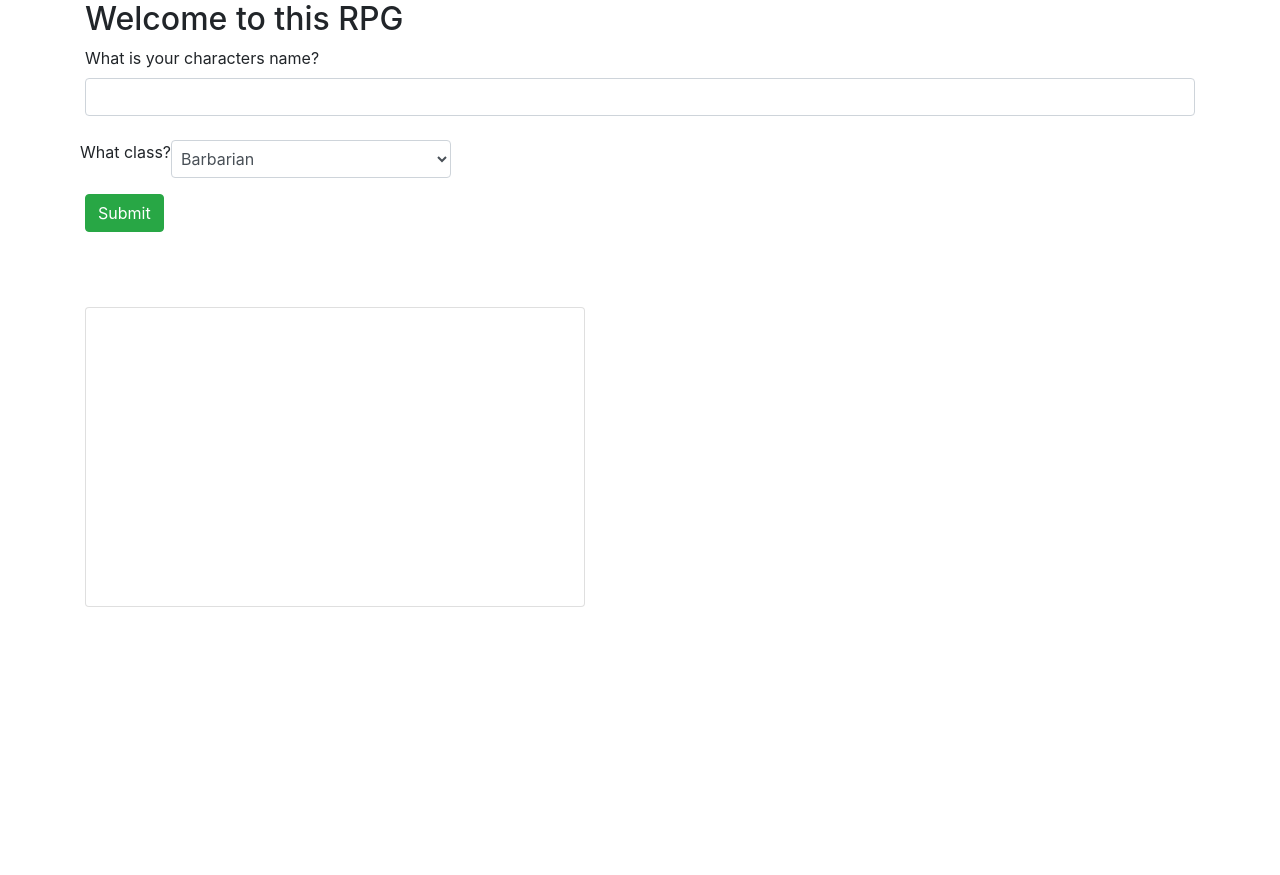
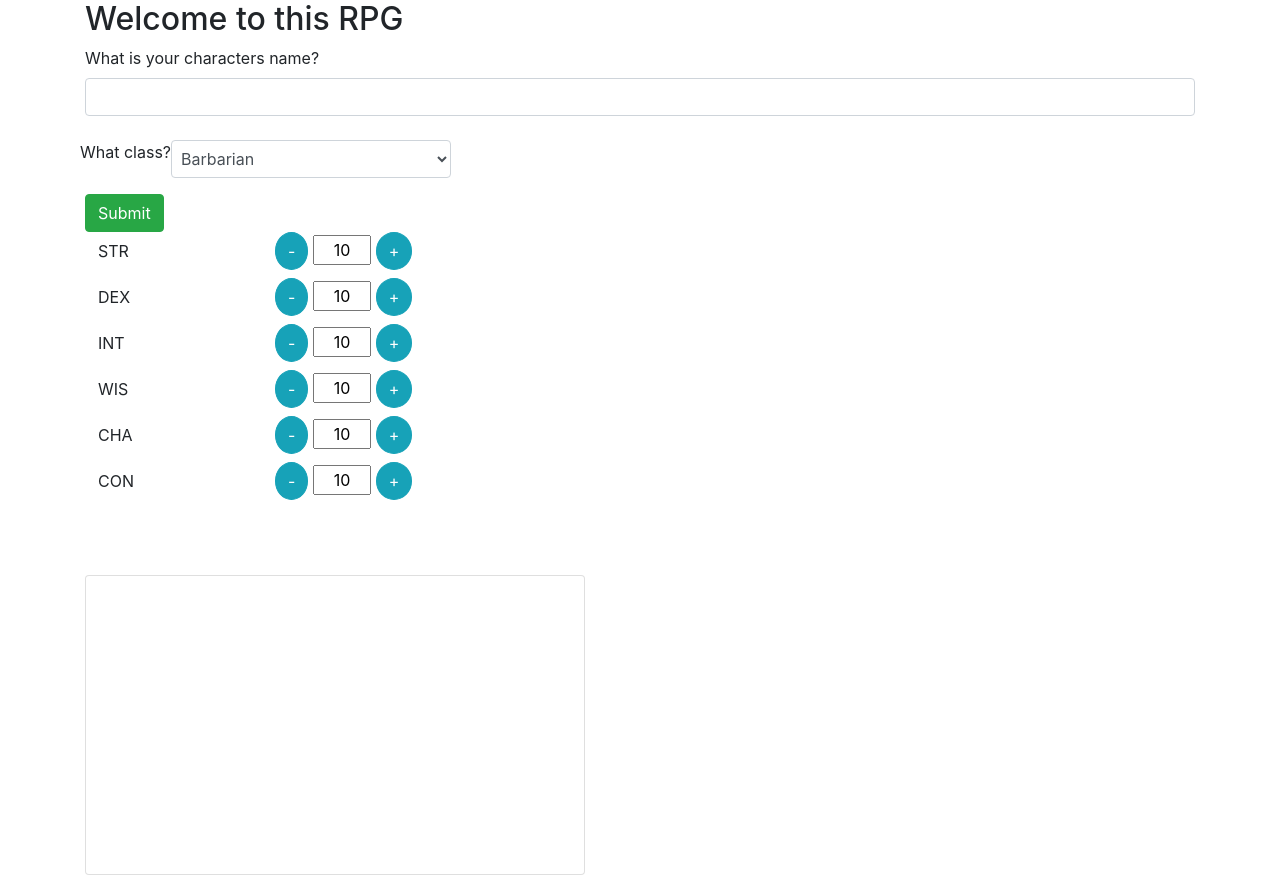
Before and after one commit to mmanchee/jsDnD, a website built with webpack: page src/index.html in a window 1280 px wide. Before the commit the page ends 800 px from the top, so only its background shows below. Built offline with nearby package versions, Linux system fonts and the light colour scheme.

Commit message:
add html and js buttons, add popovers to stats text

```diff
--- a/src/css/styles.css
+++ b/src/css/styles.css
@@ -34,3 +34,11 @@
 #message-board {
   margin: 5%;
 }
+
+.stat-plus {
+  border-radius: 50%;
+}
+
+.stat-minus {
+  border-radius: 50%;
+}
--- a/src/index.html
+++ b/src/index.html
@@ -35,6 +35,50 @@
           </div>
         </div>
         <button type="submit" class="btn btn-success">Submit</button>
+      </form>
+      <form >
+        <div class="row">
+          <div class="col-2">
+            <a tabindex="0" class="btn mb-2" data-toggle="popover" data-trigger="focus" title="Strength" data-content="Effects your chance to hit and damage total">STR</a><br>
+            <a tabindex="0" class="btn mb-2" data-toggle="popover" data-trigger="focus" title="Dexterity" data-content="Effects your ability to dodge from an enemy">DEX</a><br>
+            <a tabindex="0" class="btn mb-2" data-toggle="popover" data-trigger="focus" title="Intelligence" data-content="Effects your ability to think under pressure">INT</a><br>
+            <a tabindex="0" class="btn mb-2" data-toggle="popover" data-trigger="focus" title="Wisdom" data-content="Effects your ability to avoid enemies">WIS</a><br>
+            <a tabindex="0" class="btn mb-2" data-toggle="popover" data-trigger="focus" title="Charisma" data-content="Effects your bardering skills at the store">CHA</a><br>
+            <a tabindex="0" class="btn" data-toggle="popover" data-trigger="focus" title="Constitution" data-content="Effects your health bonus">CON</a><br>
+          </div>
+          <div class="col-4">
+            <div class="mb-2">
+              <button type='button' class='btn btn-info stat-minus' field='strength'>-</button>
+              <input type='text' name='strength' value='10' class='col-2 text-center'>
+              <button type='button' class='btn btn-info stat-plus' field='strength'>+</button>
+            </div>
+            <div class="mt-2 mb-2">
+              <button type='button' class='btn btn-info stat-minus' field='dexterity'>-</button>
+              <input type='text' name='dexterity' value='10' class='col-2 text-center'>
+              <button type='button' class='btn btn-info stat-plus' field='dexterity'>+</button>
+            </div>
+            <div class="mt-2 mb-2">
+              <button type='button' class='btn btn-info stat-minus' field='intelligence'>-</button>
+              <input type='text' name='intelligence' value='10' class='col-2 text-center'>
+              <button type='button' class='btn btn-info stat-plus' field='intelligence'>+</button>
+            </div>
+            <div class="mt-2 mb-2">
+              <button type='button' class='btn btn-info stat-minus' field='wisdom'>-</button>
+              <input type='text' name='wisdom' value='10' class='col-2 text-center'>
+              <button type='button' class='btn btn-info stat-plus' field='wisdom'>+</button>
+            </div>
+            <div class="mt-2 mb-2">
+              <button type='button' class='btn btn-info stat-minus' field='charisma'>-</button>
+              <input type='text' name='charisma' value='10' class='col-2 text-center'>
+              <button type='button' class='btn btn-info stat-plus' field='charisma'>+</button>
+            </div>
+            <div class="mt-2">
+              <button type='button' class='btn btn-info stat-minus' field='constitution'>-</button>
+              <input type='text' name='constitution' value='10' class='col-2 text-center'>
+              <button type='button' class='btn btn-info stat-plus' field='constitution'>+</button>
+            </div>
+          </div>
+        </div>
       </form>
       <!-- <form id="character-points">
         <div class="card">
--- a/src/js/main.js
+++ b/src/js/main.js
@@ -33,6 +33,34 @@ function displayStats(battle) {
   return endBattle;
 }
 
+function charStatListeners() {
+  $('.stat-plus').click(function(event) {
+    event.preventDefault();
+    let fieldName = $(this).attr('field');
+    let currentVal = parseInt($(`input[name=${fieldName}]`).val());
+    if (!isNaN(currentVal) && currentVal >= 8) {
+      $(`input[name=${fieldName}]`).val(currentVal + 1);
+    } else {
+      $(`input[name=${fieldName}]`).val(8);
+    }
+  });
+  $(".stat-minus").click(function(event) {
+    event.preventDefault();
+    let fieldName = $(this).attr('field');
+    let currentVal = parseInt($(`input[name=${fieldName}]`).val());
+    if (!isNaN(currentVal) && currentVal > 8) {
+      $(`input[name=${fieldName}]`).val(currentVal - 1);
+    } else {
+      $(`input[name=${fieldName}]`).val(8);
+    }
+  });
+  $(function () {
+    $('[data-toggle="popover"]').popover()
+  })
+  $('.popover-dismiss').popover({
+    trigger: 'focus'
+  });
+}
 function attachListeners() {
   let monster;
   let battle;
@@ -149,6 +177,7 @@ function attachListeners() {
 let player;
 
 $(document).ready(function() {
+  charStatListeners();
   attachListeners();
   $("form#character").submit(function(event) {
     event.preventDefault();
```
Also changed, not shown: src/js/charSheet.js (added).
